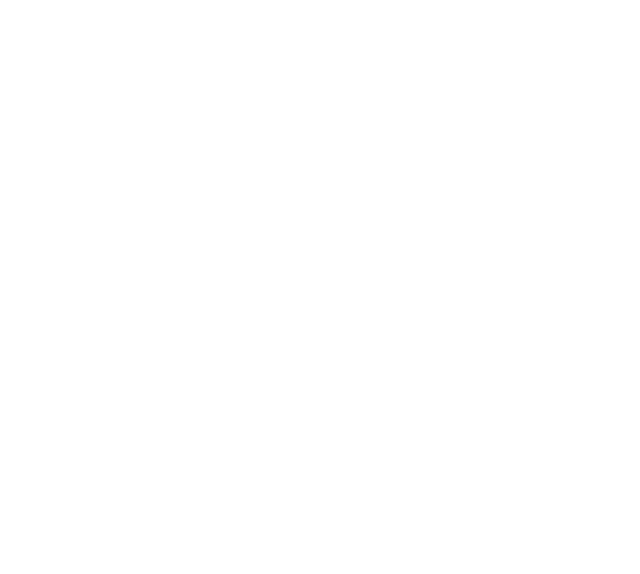
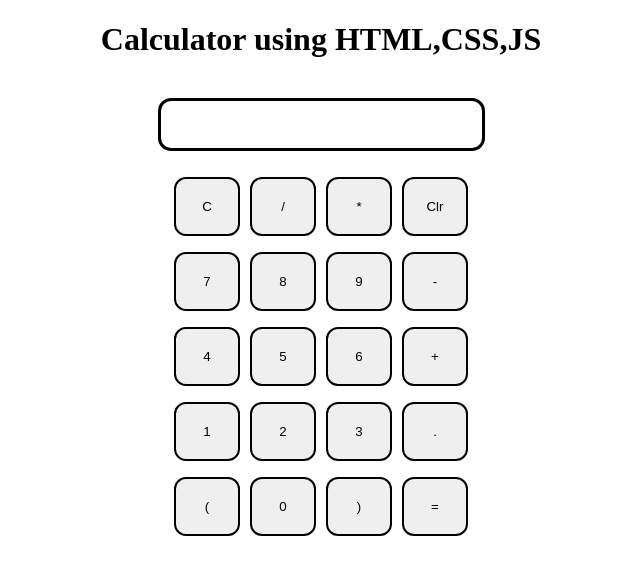
Before and after one commit to acciojob/calculator-groot96, a website: page main.html in a window 1280 px wide. Shown: the whole page, without its empty margins (327-967 px from the left). Drawn offline with Linux system fonts and the light colour scheme.

Commit message:
first commit

```diff
--- a/main.html
+++ b/main.html
@@ -8,6 +8,48 @@
 
 <body>
 	<!-- the entire body must be written by student -->
+	<h1 class="text-center">Calculator using HTML,CSS,JS</h1>
+  <div class="container">
+    <div class="row">
+      <input class="input" id="input" type="text" />
+    </div>
+
+    <div class="row">
+      <button class="button" id="clr">C</button>
+      <button class="button" id="divide">/</button>
+      <button class="button" id="multiply">*</button>
+      <button class="button" id="clear" onclick="delet"> Clr </button>
+    </div>
+
+    <div class="row flex">
+      <button class="button" id="block7">7</button>
+      <button class="button" id="block8">8</button>
+      <button class="button" id="block9">9</button>
+      <button class="button" id="minus">-</button>
+    </div>
+
+     <div class="row">
+      <button class="button" id="block4">4</button>
+      <button class="button" id="block5">5</button>
+      <button class="button" id="block6">6</button>
+      <button class="button" id="plus">+</button>
+    </div>
+
+     <div class="row">
+      <button class="button" id="block1">1</button>
+      <button class="button" id="block2">2</button>
+      <button class="button" id="block3">3</button>
+      <button class="button" id="dot">.</button>
+    </div>
+
+     <div class="row">
+      <button class="button">(</button>
+      <button class="button" id="block0">0</button>
+      <button class="button" >)</button>
+      <button class="button" id="ans">=</button>
+    </div>
+  </div>
+
     <script type="text/javascript" src="./script.js">
 </script>
 
--- a/script.js
+++ b/script.js
@@ -1 +1,26 @@
 //your code here
+let string = " ";
+let buttons = document.querySelectorAll('.button');
+Array.from(buttons).forEach((button) =>{
+  button.addEventListener('click', (e)=>{
+    if (e.target.innerHTML == '=') {
+      string = eval(string);
+      document.querySelector('input').value=string;
+
+    } else if (e.target.innerHTML == 'C') {
+      string = " ";
+      document.querySelector('input').value=string;
+
+    }else if(e.target.innerHTML == 'Clr'){
+        display.innerText = display.innerText.slice(0, -1)
+        document.querySelector('input').value=string;
+    }
+
+
+    else {
+    console.log(e.target);
+    string = string+e.target.innerHTML;
+    document.querySelector('input').value=string;
+       }
+  })
+})
--- a/styles.css
+++ b/styles.css
@@ -1,2 +1,39 @@
 
 /* Your CSS Code here. */
+html, body {
+    height: 100%;
+    width: 100%;
+  }
+
+  .button{
+    padding:20px;
+    margin:0 3px;
+    border:2px solid black;
+    border-radius:12px;
+    cursor:pointer;
+    width:66px;
+  }
+
+  .row{
+    margin:8px 0;
+  }
+.text-center{
+    text-align: center;
+  }
+
+  .container{
+  /*   background:red; */
+    display:flex;
+     flex-direction:column;
+    justify-content:center;
+    align-items:center;
+    margin:0,12px;
+  }
+
+  .row input{
+    margin:10px;
+   padding:12px 28px;
+  border:3px solid black;
+    border-radius:13px;
+    font-size:20px;
+  }
```
